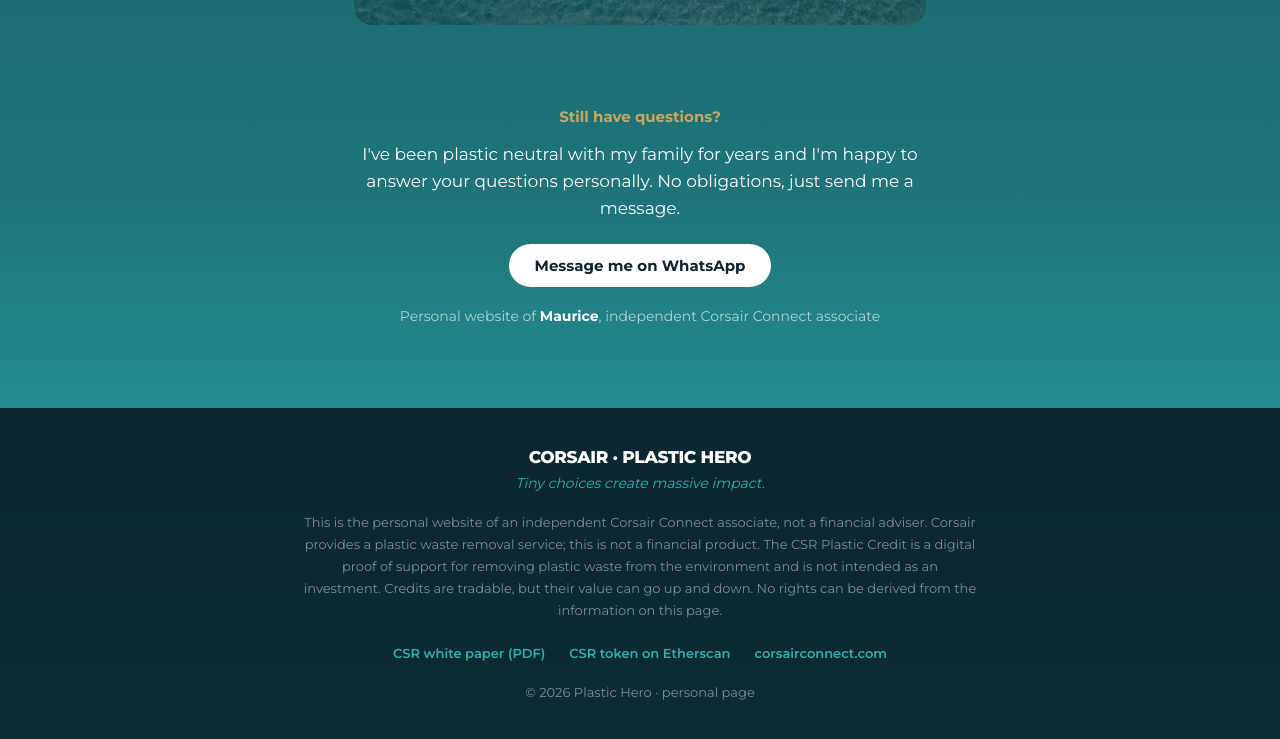
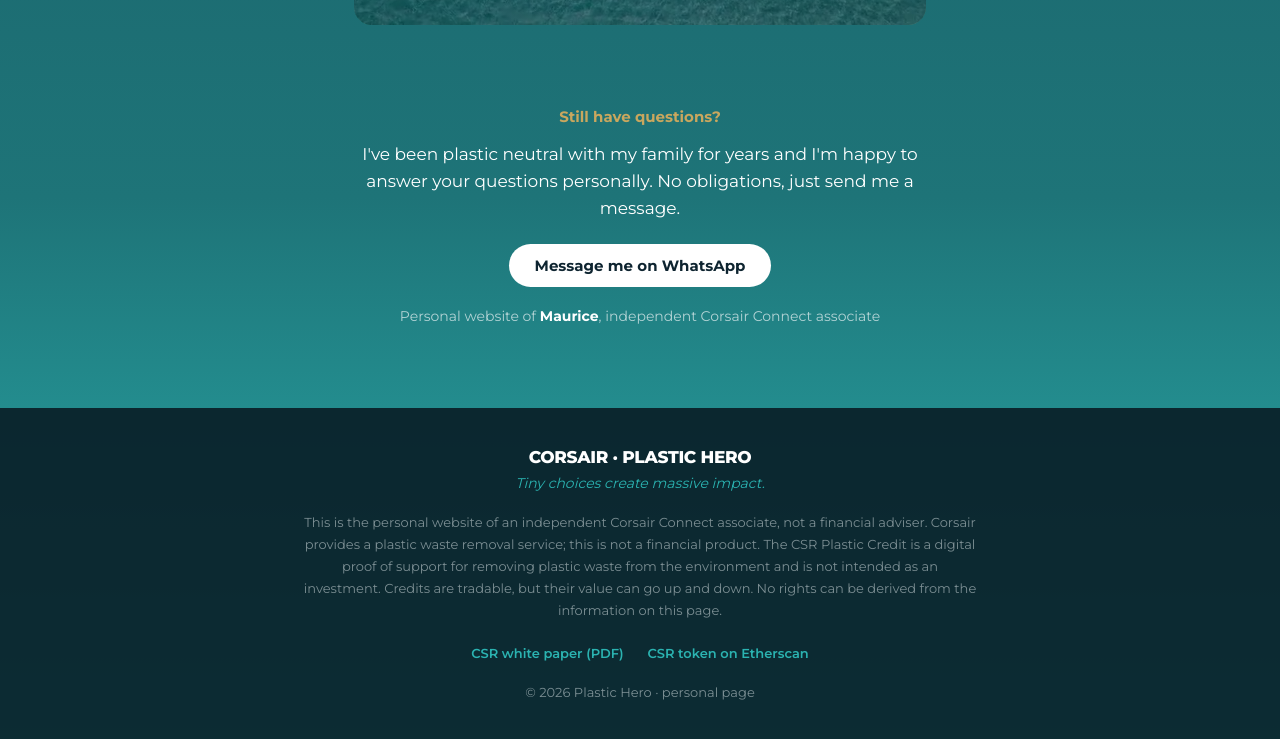
Before and after one commit to MauriceZ84/plastic-hero, a website: page index.html in a window 1280 px wide. Shown: the part 6074-6813 px from the top of the page. Drawn offline with Linux system fonts and the light colour scheme.

Commit message:
Remove corsairconnect.com link from footer

```diff
--- a/index.html
+++ b/index.html
@@ -425,7 +425,6 @@ dialog::backdrop{background:rgba(4,12,17,.78);backdrop-filter:blur(3px)}
     <div class="links">
       <a href="csr-whitepaper.pdf" target="_blank" rel="noopener">CSR white paper (PDF)</a>
       <a href="https://etherscan.io/token/0x75ecb52e403c617679fbd3e77a50f9d10a842387" target="_blank" rel="noopener">CSR token on Etherscan</a>
-      <a href="https://corsairconnect.com" target="_blank" rel="noopener">corsairconnect.com</a>
     </div>
     <p>© 2026 Plastic Hero · personal page</p>
   </div>
```
